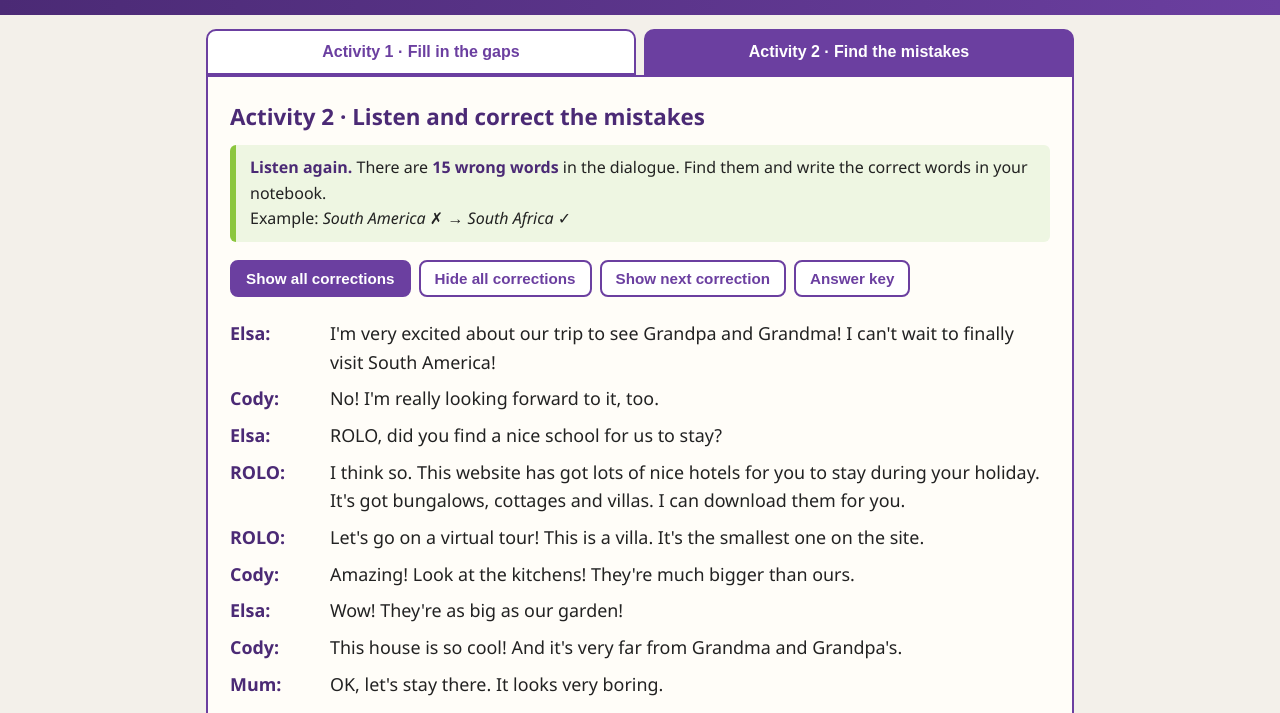
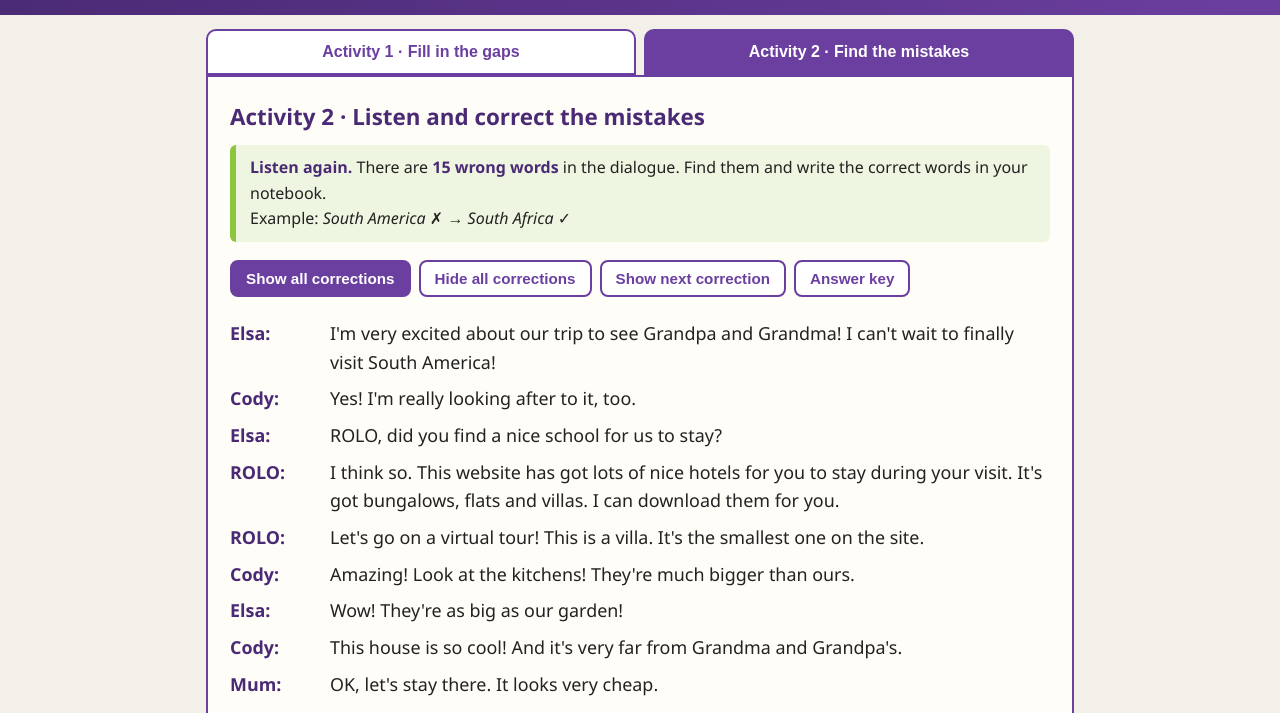
Before and after one commit to Kneezen/dialogueoverview, a plain HTML site: page index.html in a window 1280 px wide. Both pictures are taken after a click on the button "Activity 2 · Find the mistakes". Shown: the part 86-799 px from the top of the page. Drawn offline with Linux system fonts and the light colour scheme.

Commit message:
Revert "Simplify wrong words in Activity 2 for 6th graders"
Co-Authored-By: Claude Opus 5.5 <noreply@anthropic.com>
Claude-Session: https://claude.ai/code/session_01Rveyj63dxCUvcRhTbzBFHn

```diff
--- a/index.html
+++ b/index.html
@@ -240,14 +240,14 @@
 
   <div class="dialogue">
     <div class="line"><span class="who">Elsa:</span><span>I'm very excited about our trip to see Grandpa and Grandma! I can't wait to finally visit <span class="err"><span class="wrong">South America</span><span class="fix">South Africa</span></span>!</span></div>
-    <div class="line"><span class="who">Cody:</span><span><span class="err"><span class="wrong">No</span><span class="fix">Yes</span></span>! I'm really looking forward to it, too.</span></div>
+    <div class="line"><span class="who">Cody:</span><span>Yes! I'm really <span class="err"><span class="wrong">looking after</span><span class="fix">looking forward</span></span> to it, too.</span></div>
     <div class="line"><span class="who">Elsa:</span><span>ROLO, did you find a nice <span class="err"><span class="wrong">school</span><span class="fix">place</span></span> for us to stay?</span></div>
-    <div class="line"><span class="who">ROLO:</span><span>I think so. This website has got lots of nice <span class="err"><span class="wrong">hotels</span><span class="fix">houses</span></span> for you to stay during your <span class="err"><span class="wrong">holiday</span><span class="fix">visit</span></span>. It's got bungalows, cottages and villas. I can download them for you.</span></div>
+    <div class="line"><span class="who">ROLO:</span><span>I think so. This website has got lots of nice <span class="err"><span class="wrong">hotels</span><span class="fix">houses</span></span> for you to stay during your visit. It's got bungalows, <span class="err"><span class="wrong">flats</span><span class="fix">cottages</span></span> and villas. I can download them for you.</span></div>
     <div class="line"><span class="who">ROLO:</span><span>Let's go on a virtual tour! This is a villa. It's the <span class="err"><span class="wrong">smallest</span><span class="fix">biggest</span></span> one on the site.</span></div>
     <div class="line"><span class="who">Cody:</span><span>Amazing! Look at the <span class="err"><span class="wrong">kitchens</span><span class="fix">bedrooms</span></span>! They're much bigger than ours.</span></div>
     <div class="line"><span class="who">Elsa:</span><span>Wow! They're as big as our <span class="err"><span class="wrong">garden</span><span class="fix">living room</span></span>!</span></div>
     <div class="line"><span class="who">Cody:</span><span>This house is so cool! And it's very <span class="err"><span class="wrong">far from</span><span class="fix">close to</span></span> Grandma and Grandpa's.</span></div>
-    <div class="line"><span class="who">Mum:</span><span>OK, let's stay there. It looks very <span class="err"><span class="wrong">boring</span><span class="fix">nice</span></span>.</span></div>
+    <div class="line"><span class="who">Mum:</span><span>OK, let's stay there. It looks very <span class="err"><span class="wrong">cheap</span><span class="fix">nice</span></span>.</span></div>
 
     <div class="scene">In South Africa …</div>
     <div class="line"><span class="who">Cody:</span><span>You can't be serious! Is this it?</span></div>
@@ -262,15 +262,15 @@
     <h3>Answer key</h3>
     <ol>
       <li><span class="w">South America</span> → <span class="c">South Africa</span></li>
-      <li><span class="w">No</span> → <span class="c">Yes</span></li>
+      <li><span class="w">looking after</span> → <span class="c">looking forward</span></li>
       <li><span class="w">school</span> → <span class="c">place</span></li>
       <li><span class="w">hotels</span> → <span class="c">houses</span></li>
-      <li><span class="w">holiday</span> → <span class="c">visit</span></li>
+      <li><span class="w">flats</span> → <span class="c">cottages</span></li>
       <li><span class="w">smallest</span> → <span class="c">biggest</span></li>
       <li><span class="w">kitchens</span> → <span class="c">bedrooms</span></li>
       <li><span class="w">garden</span> → <span class="c">living room</span></li>
       <li><span class="w">far from</span> → <span class="c">close to</span></li>
-      <li><span class="w">boring</span> → <span class="c">nice</span></li>
+      <li><span class="w">cheap</span> → <span class="c">nice</span></li>
       <li><span class="w">smaller</span> → <span class="c">uglier</span></li>
       <li><span class="w">doors</span> → <span class="c">windows</span></li>
       <li><span class="w">email</span> → <span class="c">call</span></li>
```
